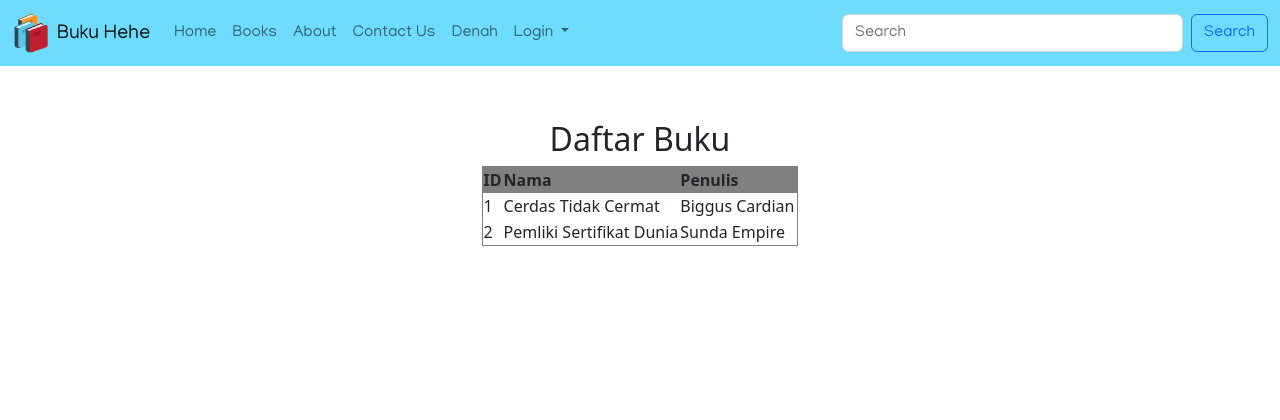
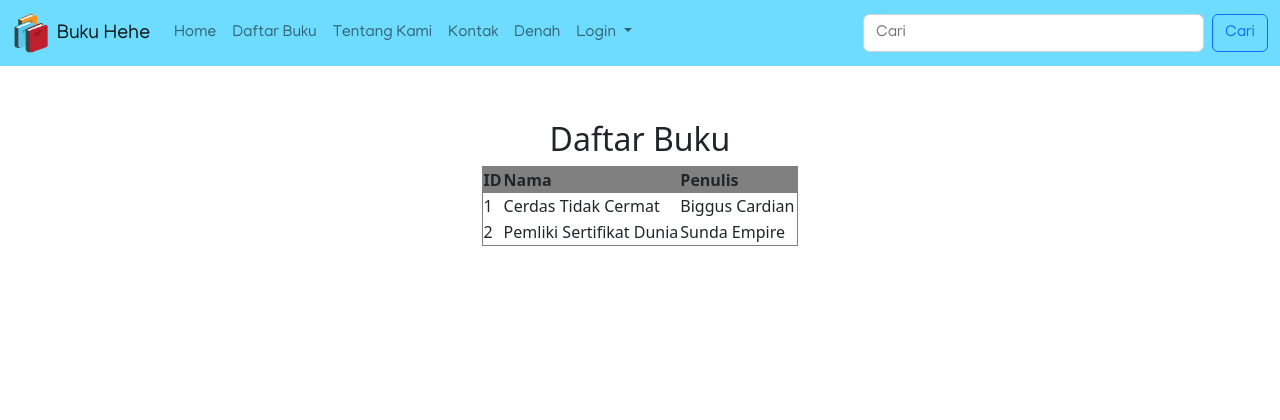
Before and after one commit to aNdr3W03/SI2_UAS, a CodeIgniter app: page /SI2_UAS/index.php/book/index in a window 1280 px wide. Shown: the top 420 px of the page. Run offline with CodeIgniter, Linux system fonts and the light colour scheme; data comes from the database, SQL or seed files in the repository; some libraries are stand-ins or nearby versions.

Commit message:
upload file screenshot

```diff
--- a/application/views/template/header.php
+++ b/application/views/template/header.php
@@ -28,7 +28,7 @@
     </style>
     <!-- Link Font -->
 
-    <title>Book</title>
+    <title>Buku</title>
 </head>
 
 <body>
@@ -49,15 +49,15 @@
                     </li>
 
                     <li class="nav-item">
-                        <a class="nav-link" href="book">Books</a>
+                        <a class="nav-link" href="book">Daftar Buku</a>
                     </li>
 
                     <li class="nav-item">
-                        <a class="nav-link" href="about">About</a>
+                        <a class="nav-link" href="about">Tentang Kami</a>
                     </li>
 
                     <li class="nav-item">
-                        <a class="nav-link" href="contact">Contact Us</a>
+                        <a class="nav-link" href="contact">Kontak</a>
                     </li>
 
                     <li class="nav-item">
@@ -69,7 +69,7 @@
                             Login
                         </a>
                         <ul class="dropdown-menu" aria-labelledby="navbarDropdown">
-                            <li><a class="dropdown-item" href="user">User</a></li>
+                            <li><a class="dropdown-item" href="user">Pengguna</a></li>
                             <li>
                                 <hr class="dropdown-divider">
                             </li>
@@ -79,8 +79,8 @@
                 </ul>
 
                 <form class="d-flex" role="search">
-                    <input class="form-control me-2" type="search" placeholder="Search" aria-label="Search">
-                    <button class="btn btn-outline-primary" type="submit">Search</button>
+                    <input class="form-control me-2" type="search" placeholder="Cari" aria-label="Search">
+                    <button class="btn btn-outline-primary" type="submit">Cari</button>
                 </form>
             </div>
         </div>
```
Also changed, not shown: 6 other files.
